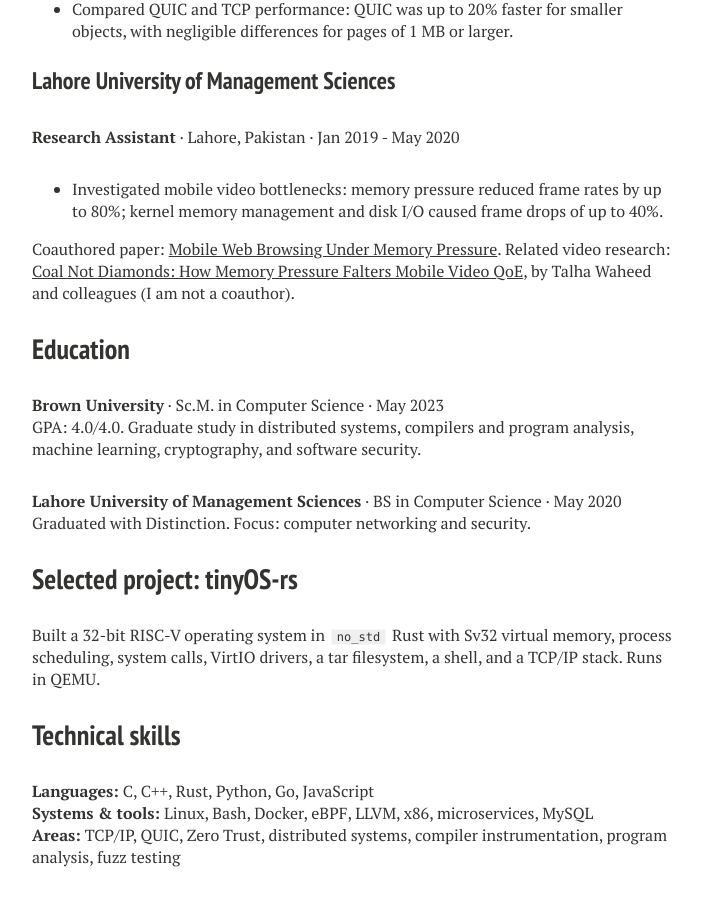
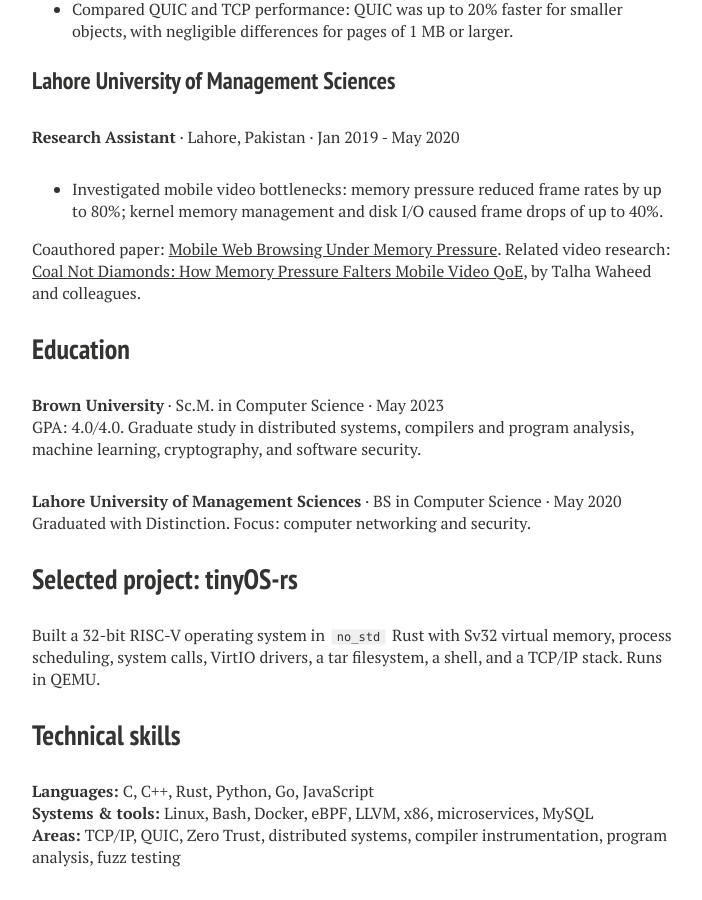
Before and after one commit to abdul-manaan/abdul-manaan.github.io, a Jekyll site: the page built from docs/resume.md, in a window 1280 px wide and 900 px high, scrolled down 1320 px. Shown: the whole window, without its empty margins (288-990 px from the left). Built offline with Jekyll 4.4.1, drawn with Linux system fonts in a browser that asks for light colours; nearby versions of some CDN libraries; some web fonts are replaced.

Commit message:
Remove 'I am not a coauthor' from resume

```diff
--- a/docs/resume.md
+++ b/docs/resume.md
@@ -43,7 +43,7 @@
 
 - Investigated mobile video bottlenecks: memory pressure reduced frame rates by up to 80%; kernel memory management and disk I/O caused frame drops of up to 40%.
 
-Coauthored paper: [Mobile Web Browsing Under Memory Pressure](https://cs.brown.edu/people/tab/papers/CCR20.pdf). Related video research: [Coal Not Diamonds: How Memory Pressure Falters Mobile Video QoE](https://talha.cs.illinois.edu/files/coal-not-diamonds.pdf), by Talha Waheed and colleagues (I am not a coauthor).
+Coauthored paper: [Mobile Web Browsing Under Memory Pressure](https://cs.brown.edu/people/tab/papers/CCR20.pdf). Related video research: [Coal Not Diamonds: How Memory Pressure Falters Mobile Video QoE](https://talha.cs.illinois.edu/files/coal-not-diamonds.pdf), by Talha Waheed and colleagues.
 
 ## Education
 
```
